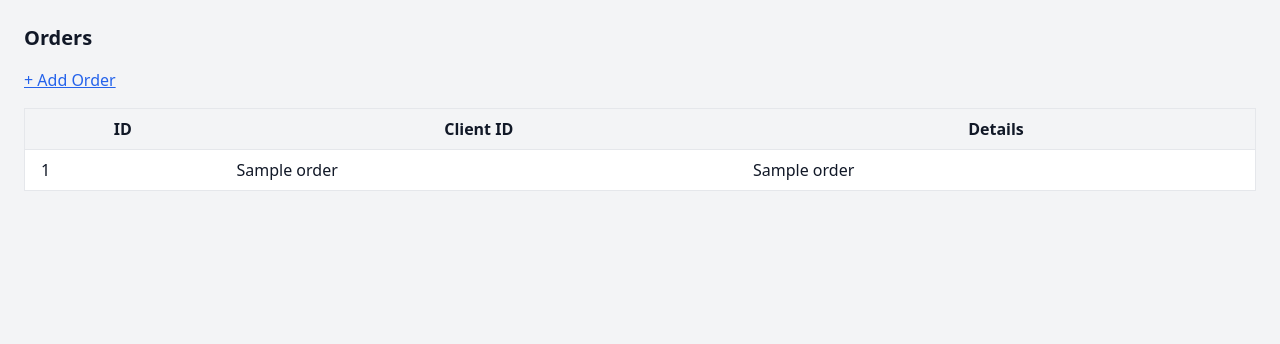
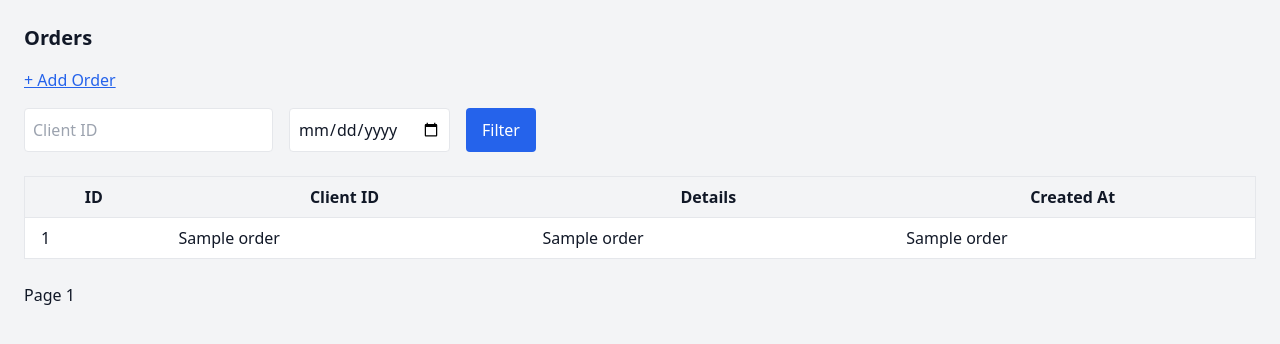
Before and after one commit to Flesner96/flask-shop, a Flask app: page /orders in a window 1280 px wide. Shown: the part 56-400 px from the top of the page. Run offline with Flask 3, Linux system fonts and the light colour scheme; a database or web service that is not in the repository returns one stand-in record (values such as "Sample title"); data that the repository does not hold is empty; some libraries are stand-ins or nearby versions.

Commit message:
Add search, filter and pagination for orders list

```diff
--- a/app.py
+++ b/app.py
@@ -2,7 +2,7 @@ from functools import wraps
 from flask import Flask, flash, redirect, render_template, request, session
 from logic.products import count_products, delete_product_by_id, get_product_by_id, get_products, insert_product, search_products, update_product
 from logic.clients import get_clients, insert_client
-from logic.orders import get_orders, insert_order
+from logic.orders import count_orders, get_orders, insert_order, search_orders
 
 app = Flask(__name__)
 app.secret_key = "your_secret_key_here"
@@ -78,7 +78,24 @@ def show_clients():
 
 @app.route("/orders")
 def show_orders():
-    return render_template("orders.html", orders=get_orders())
+    client_id = request.args.get("client_id", type=int)
+    date = request.args.get("date")
+    page = request.args.get("page", 1, type=int)
+    per_page = 5
+    offset = (page - 1) * per_page
+
+    orders = search_orders(client_id, date, limit=per_page, offset=offset)
+    total = count_orders(client_id, date)
+    has_next = offset + per_page < total
+
+    return render_template(
+        "orders.html",
+        orders=orders,
+        client_id=client_id or "",
+        date=date or "",
+        page=page,
+        has_next=has_next
+    )
 
 
 @app.route("/add_product", methods=["GET", "POST"])
--- a/logic/orders.py
+++ b/logic/orders.py
@@ -41,3 +41,40 @@ def insert_order(client_id, order_details):
         with conn.cursor() as cursor:
             cursor.execute(query, (client_id, order_details))
         conn.commit()
+
+
+def search_orders(client_id=None, date=None, limit=10, offset=0):
+    query = "SELECT * FROM orders WHERE TRUE"
+    params = []
+
+    if client_id:
+        query += " AND customer_id = %s"
+        params.append(client_id)
+    if date:
+        query += " AND created_at::date = %s"  # assumes created_at exists
+        params.append(date)
+
+    query += " ORDER BY id LIMIT %s OFFSET %s"
+    params.extend([limit, offset])
+
+    with connect_to_db() as conn:
+        with conn.cursor() as cursor:
+            cursor.execute(query, params)
+            return cursor.fetchall()
+
+
+def count_orders(client_id=None, date=None):
+    query = "SELECT COUNT(*) FROM orders WHERE TRUE"
+    params = []
+
+    if client_id:
+        query += " AND customer_id = %s"
+        params.append(client_id)
+    if date:
+        query += " AND created_at::date = %s"
+        params.append(date)
+
+    with connect_to_db() as conn:
+        with conn.cursor() as cursor:
+            cursor.execute(query, params)
+            return cursor.fetchone()[0]
--- a/templates/orders.html
+++ b/templates/orders.html
@@ -3,12 +3,18 @@
 {% block content %}
 <h1 class="text-xl font-bold mb-4">Orders</h1>
 <a href="/add_order" class="text-blue-600 underline mb-4 inline-block">+ Add Order</a>
+<form method="get" class="mb-6 flex gap-4">
+  <input type="number" name="client_id" placeholder="Client ID" value="{{ client_id }}" class="p-2 border rounded">
+  <input type="date" name="date" value="{{ date }}" class="p-2 border rounded">
+  <button type="submit" class="bg-blue-600 text-white px-4 py-2 rounded">Filter</button>
+</form>
 <table class="min-w-full bg-white border">
   <thead class="bg-gray-100">
     <tr>
       <th class="px-4 py-2">ID</th>
       <th class="px-4 py-2">Client ID</th>
       <th class="px-4 py-2">Details</th>
+      <th class="px-4 py-2">Created At</th>
     </tr>
   </thead>
   <tbody>
@@ -17,8 +23,18 @@
       <td class="px-4 py-2">{{ o[0] }}</td>
       <td class="px-4 py-2">{{ o[1] }}</td>
       <td class="px-4 py-2">{{ o[2] }}</td>
+      <td class="px-4 py-2">{{ o[3] }}</td>
     </tr>
     {% endfor %}
   </tbody>
 </table>
+<div class="mt-6 flex gap-4">
+  {% if page > 1 %}
+    <a href="?client_id={{ client_id }}&date={{ date }}&page={{ page - 1 }}" class="text-blue-600">Previous</a>
+  {% endif %}
+  <span>Page {{ page }}</span>
+  {% if has_next %}
+    <a href="?client_id={{ client_id }}&date={{ date }}&page={{ page + 1 }}" class="text-blue-600">Next</a>
+  {% endif %}
+</div>
 {% endblock %}
```
